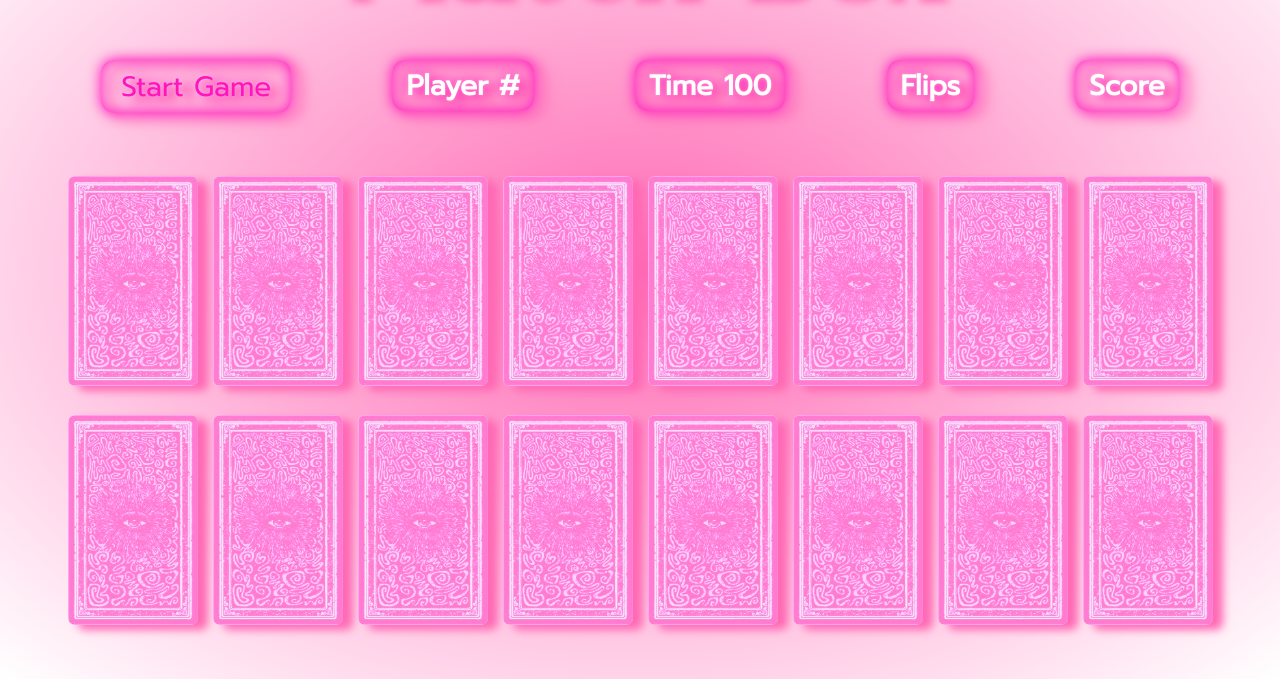
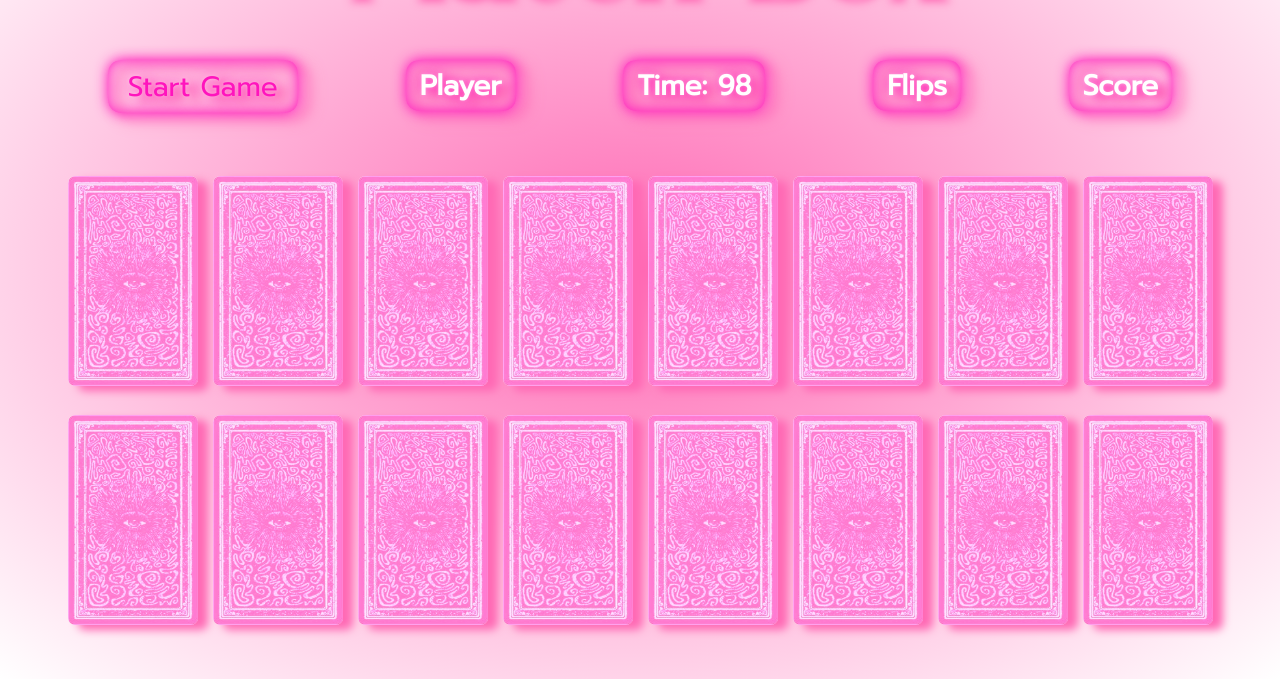
Before and after one commit to mdawood832/MatchBox, a plain HTML site: page index.html in a window 1280 px wide. Both pictures are taken after a click on the button "Start Game". Shown: the part 141-820 px from the top of the page. Drawn offline with Linux system fonts and the light colour scheme.

Commit message:
added timer

```diff
--- a/index.html
+++ b/index.html
@@ -27,11 +27,11 @@
     </div>
 
     <div class="playerNumber">
-        <h2>Player #</h2>
+        <h2>Player </h2>
     </div>
 
     <div>
-        <h2 class="time">Time 100</h2>
+        <h2 class="time">Time</h2>
     </div>
 
     <div>
--- a/js/app.js
+++ b/js/app.js
@@ -1,9 +1,3 @@
-// *************************************************
-// const matchBoxCard = document.querySelectorAll('.match-box-card')
-// allCards = Array.from(matchBoxCard)
-// matchBoxCard.forEach(card => card.addEventListener('click', FlipCard))
-// *************************************************
-
 class MatchBox {
     constructor (time, cards) {
         this.cards = cards
@@ -22,6 +16,8 @@ class MatchBox {
         this.cardsChosen =[]
         this.active = true
         this.comparingCard = ""
+        this.RandomCards()
+        this.timerforGame()
     }
 
     flipCard(card){
@@ -42,12 +38,22 @@ class MatchBox {
         })
     }
 
-
-
+    doNotShowCards () {
+        this.cards.forEach(card => {
+            card.classList.remove('flip')
+        })
+    }
 
     letPlayerFlipCard (card) {
         return true
         // return !this.active && !this.correctCards.includes(card) && card !== this.checkingCard
+    }
+
+    timerforGame () {
+        return setInterval(() => {
+            this.timeRemaining--
+            this.timer.innerHTML = `Time: ${this.timeRemaining}`
+        },1000)
     }
 
 }
@@ -63,32 +69,17 @@ function game (){
     // add an event listener on click
     // once the user clicks the start button
     // call the method start Game in matchbox class
+    // *****START BUTTON************
     start.addEventListener('click' , ()=>{
         newGame.startGame()
     })
-
-    newGame.RandomCards()
-
+    // *****FLIPPING CARDS************
     allCards.forEach(card => card.addEventListener('click', () => {
         newGame.flipCard(card)
     } ))
 
 }
 game()
-
-
-
-
-
-
-
-
-
-
-
-
-
-
 
 
 // *************************************************
@@ -145,27 +136,6 @@ class Player {
 // }
 
 // ----------------------------------------------------------------------------------->
-
-
-// ----------------------------------------------------------------------------------->
-// TIMER
-// totalTime = 101;
-// let time = document.querySelector('.time')
-
-// function timer() {
-//     totalTime--
-//     time.innerHTML = `Time ${totalTime}`
-// }
-
-
-// ----------------------------------------------------------------------------------->
-// START GAME FUNCTION
-// function startGame() {
-    // let start = document.querySelector('.startGamebtn')
-    // start.addEventListener('click' , () => {
-//         // check event listener
-//         console.log("clicked")
-
 //         timer()
 //         const timerInterval = setInterval(timer,1000)
 
```
